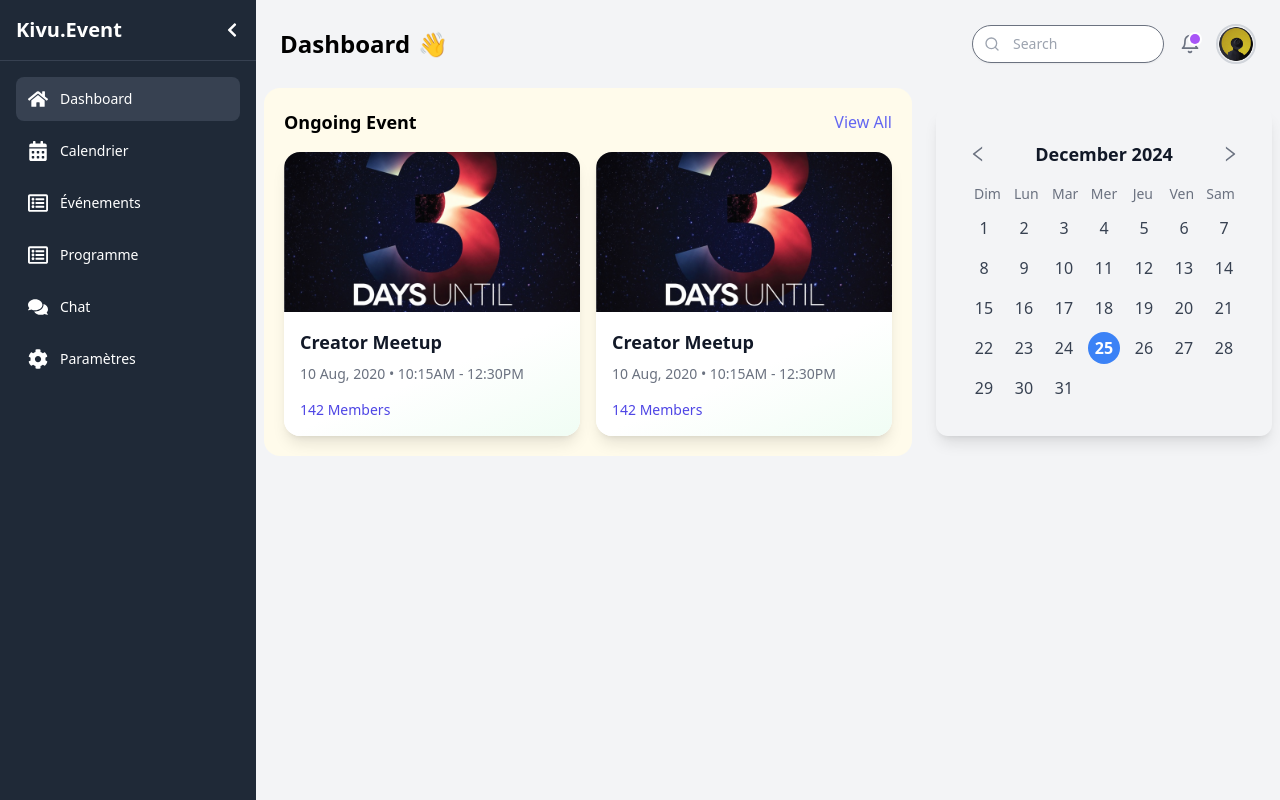
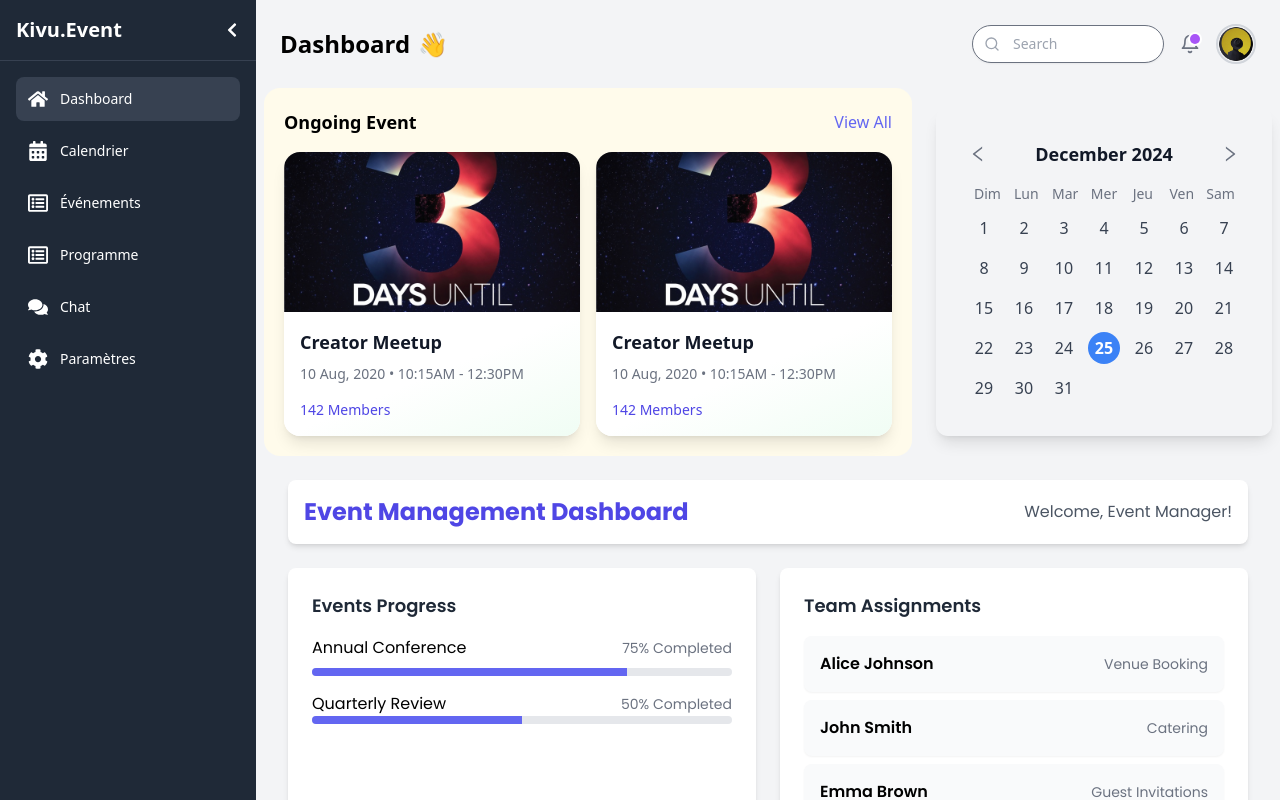
Before and after one commit to anelkamd/Kivu.Event, a React (Vite) app in the folder client/: page / in a window 1280 px wide. Built offline with nearby package versions, Linux system fonts and the light colour scheme.

Commit message:
designe test du dashboard

```diff
--- a/client/src/pages/Dashboard.jsx
+++ b/client/src/pages/Dashboard.jsx
@@ -1,6 +1,8 @@
 import Header from "../components/Header.jsx";
 import EventCard from "../components/EventCard.jsx";
 import Calendar from "../components/Calendar.jsx";
+import {FaCalendarAlt} from "react-icons/fa";
+import { motion } from "framer-motion";
 
 
 
@@ -31,9 +33,115 @@ const Dashboard = () => {
                     <Calendar/>
                 </div>
             </div>
+            {/* Upcoming Events Section */}
+            <div className="min-h-screen bg-gray-100 p-6 font-poppins flex flex-col gap-6">
+                {/* Header Section */}
+                <header className="flex justify-between items-center bg-white shadow-md p-4 rounded-lg">
+                    <h1 className="text-2xl font-bold text-indigo-600">
+                        Event Management Dashboard
+                    </h1>
+                    <div className="flex items-center gap-4">
+                        <span className="text-gray-600">Welcome, Event Manager!</span>
+                    </div>
+                </header>
 
-            {/* Upcoming Events Section */}
+                {/* Dashboard Grid */}
+                <div className="grid grid-cols-1 md:grid-cols-2 gap-6">
+                    {/* Event Progress */}
+                    <motion.div
+                        initial={{opacity: 0, y: 20}}
+                        animate={{opacity: 1, y: 0}}
+                        transition={{duration: 0.5}}
+                        className="bg-white shadow-md rounded-lg p-6"
+                    >
+                        <h3 className="text-lg font-semibold text-gray-800 mb-4">
+                            Events Progress
+                        </h3>
+                        <div className="flex justify-between items-center mb-2">
+                            <span>Annual Conference</span>
+                            <span className="text-sm text-gray-500">75% Completed</span>
+                        </div>
+                        <div className="relative w-full h-2 bg-gray-200 rounded-full overflow-hidden">
+                            <div
+                                className="absolute h-full bg-indigo-500"
+                                style={{width: "75%"}}
+                            ></div>
+                        </div>
+                        <div className="flex justify-between items-center mt-4">
+                            <span>Quarterly Review</span>
+                            <span className="text-sm text-gray-500">50% Completed</span>
+                        </div>
+                        <div className="relative w-full h-2 bg-gray-200 rounded-full overflow-hidden">
+                            <div
+                                className="absolute h-full bg-indigo-500"
+                                style={{width: "50%"}}
+                            ></div>
+                        </div>
+                    </motion.div>
 
+                    {/* Team Assignments */}
+                    <motion.div
+                        initial={{opacity: 0, y: 20}}
+                        animate={{opacity: 1, y: 0}}
+                        transition={{duration: 0.6}}
+                        className="bg-white shadow-md rounded-lg p-6"
+                    >
+                        <h3 className="text-lg font-semibold text-gray-800 mb-4">
+                            Team Assignments
+                        </h3>
+                        <ul className="space-y-2">
+                            {[
+                                {name: "Alice Johnson", task: "Venue Booking"},
+                                {name: "John Smith", task: "Catering"},
+                                {name: "Emma Brown", task: "Guest Invitations"},
+                            ].map((teamMember, index) => (
+                                <li
+                                    key={index}
+                                    className="flex justify-between items-center bg-gray-50 p-4 rounded-lg shadow-sm"
+                                >
+                                    <span className="font-semibold">{teamMember.name}</span>
+                                    <span className="text-sm text-gray-500">
+                                    {teamMember.task}
+                                </span>
+                                </li>
+                            ))}
+                        </ul>
+                    </motion.div>
+                </div>
+
+                {/* Upcoming Events Section */}
+                <motion.div
+                    initial={{opacity: 0, y: 20}}
+                    animate={{opacity: 1, y: 0}}
+                    transition={{duration: 0.7}}
+                    className="bg-white shadow-md rounded-lg p-6"
+                >
+                    <div className="flex justify-between items-center mb-4">
+                        <h3 className="text-lg font-semibold text-gray-800">
+                            Upcoming Events
+                        </h3>
+                        <button className="text-indigo-500">Add New Event</button>
+                    </div>
+                    <div className="space-y-4">
+                        {[
+                            {date: "18 Aug", name: "Design Meeting", location: "Las Vegas"},
+                            {date: "20 Aug", name: "Team Building", location: "New York"},
+                        ].map((event, index) => (
+                            <div
+                                key={index}
+                                className="flex items-center justify-between p-4 bg-gray-50 rounded-lg shadow-sm"
+                            >
+                                <div>
+                                    <h4 className="font-semibold">{event.name}</h4>
+                                    <p className="text-sm text-gray-500">{event.date}</p>
+                                    <p className="text-sm text-gray-500">{event.location}</p>
+                                </div>
+                                <FaCalendarAlt className="text-indigo-500 text-2xl"/>
+                            </div>
+                        ))}
+                    </div>
+                </motion.div>
+            </div>
 
         </div>
     );
```
